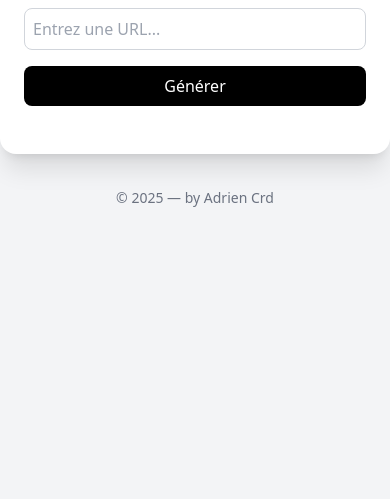
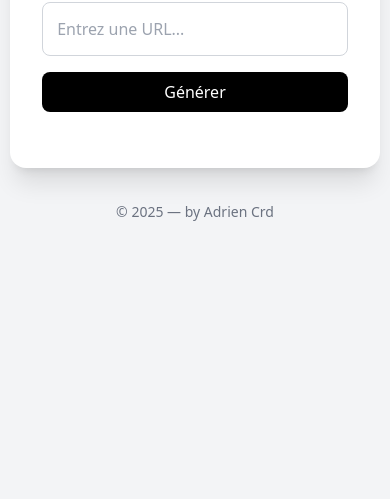
Before and after one commit to adriencrd/QR-code-smiley, a plain HTML site: page index.html in a window 390 px wide. Shown: the part 345-844 px from the top of the page. Drawn offline with nearby package versions, Linux system fonts and the light colour scheme.

Commit message:
autre nav

```diff
--- a/style.css
+++ b/style.css
@@ -1,38 +1,62 @@
+/* Supprime tout débordement horizontal */
 html, body {
   max-width: 100%;
   overflow-x: hidden;
+  margin: 0;
+  padding: 0;
 }
 
+/* Bloc principal */
 div.bg-white {
-  width: 100%;
-  max-width: 400px;
+  width: 100%;            /* occupe toute la largeur possible */
+  max-width: 500px;       /* un peu plus large sur desktop */
   box-sizing: border-box;
   margin: 0 auto;
+  padding: 2rem;          /* espace intérieur plus généreux */
+  transform: scale(1.1);  /* agrandit légèrement le bloc */
+  transform-origin: center;
 }
 
-input#urlInput,button {
+/* Input + bouton bien fluides */
+input#urlInput,
+button {
   width: 100%;
   box-sizing: border-box;
+  font-size: 1.1rem;       /* texte plus grand */
+  padding: 0.8rem;
 }
 
+/* QR code s’adapte */
 #qrcode canvas {
   max-width: 100%;
   height: auto !important;
   display: block;
 }
 
+/* Footer */
 footer {
   width: 100%;
   padding: 10px;
   text-align: center;
+  font-size: 0.9rem;
 }
 
+/* Version mobile */
 @media (max-width: 480px) {
   h1 {
-    font-size: 1.5rem;
+    font-size: 1.8rem;     /* titre plus gros */
   }
 
   div.bg-white {
-    padding: 1.5rem;
+    width: 95%;           /* prend presque tout l’écran */
+    max-width: none;
+    padding: 2rem;
+    transform: none;      /* pas de scale sur mobile, largeur suffit */
+  }
+
+  input#urlInput,
+  button {
+    font-size: 1rem;
+    padding: 0.9rem;
   }
 }
```
